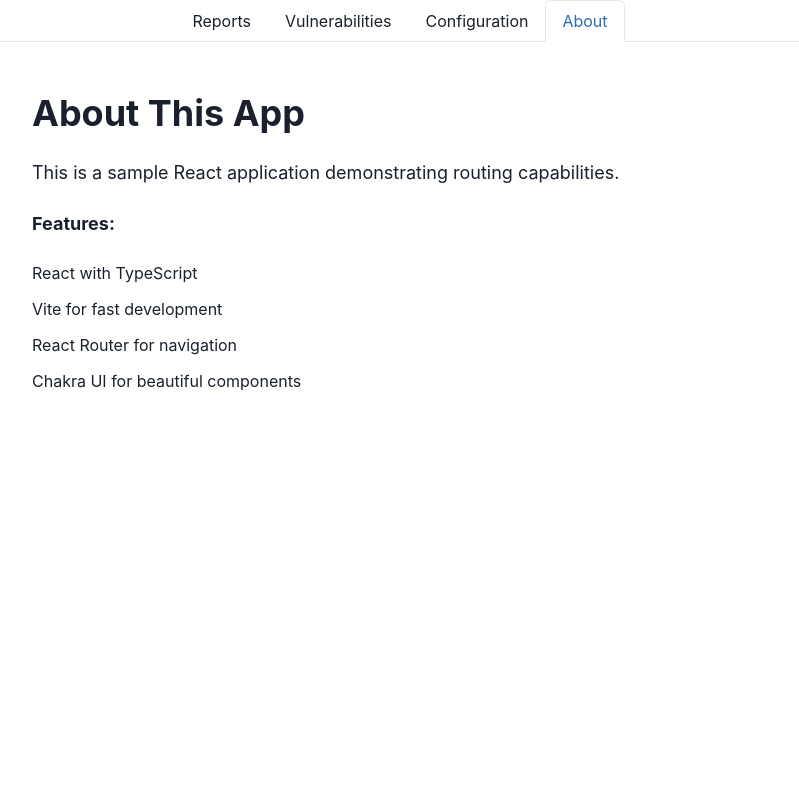
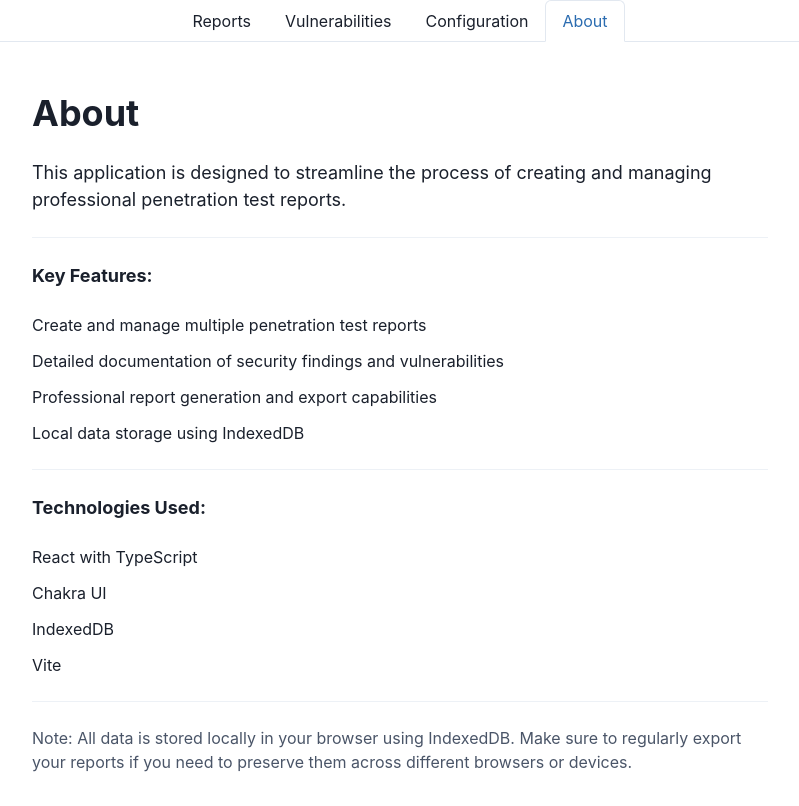
Before and after one commit to vahlkar/penne, a React (Vite) app: page /#/about in a window 1280 px wide. Shown: the whole page, without its empty margins (240-1039 px from the left). Built offline with nearby package versions, Linux system fonts and the light colour scheme.

Commit message:
Update about page.

```diff
--- a/src/components/About.tsx
+++ b/src/components/About.tsx
@@ -1,22 +1,43 @@
 import React from 'react';
-import { Container, Heading, Text, List, ListItem, VStack, Box } from '@chakra-ui/react';
+import { Container, Heading, Text, List, ListItem, VStack, Box, Divider } from '@chakra-ui/react';
 
 const About: React.FC = () => {
   return (
     <Box pt="60px">
       <Container maxW="container.md" py={8}>
         <VStack spacing={6} align="stretch">
-          <Heading>About This App</Heading>
+          <Heading>About</Heading>
+
           <Text fontSize="lg">
-            This is a sample React application demonstrating routing capabilities.
+            This application is designed to streamline the process of creating and managing professional penetration test reports.
           </Text>
-          <Text fontSize="lg" fontWeight="bold">Features:</Text>
+
+          <Divider />
+
+          <Text fontSize="lg" fontWeight="bold">Key Features:</Text>
+          <List spacing={3}>
+            <ListItem>Create and manage multiple penetration test reports</ListItem>
+            <ListItem>Detailed documentation of security findings and vulnerabilities</ListItem>
+            <ListItem>Professional report generation and export capabilities</ListItem>
+            <ListItem>Local data storage using IndexedDB</ListItem>
+          </List>
+
+          <Divider />
+
+          <Text fontSize="lg" fontWeight="bold">Technologies Used:</Text>
           <List spacing={3}>
             <ListItem>React with TypeScript</ListItem>
-            <ListItem>Vite for fast development</ListItem>
-            <ListItem>React Router for navigation</ListItem>
-            <ListItem>Chakra UI for beautiful components</ListItem>
+            <ListItem>Chakra UI</ListItem>
+            <ListItem>IndexedDB</ListItem>
+            <ListItem>Vite</ListItem>
           </List>
+
+          <Divider />
+
+          <Text fontSize="md" color="gray.600">
+            Note: All data is stored locally in your browser using IndexedDB. Make sure to regularly export your reports if you need
+            to preserve them across different browsers or devices.
+          </Text>
         </VStack>
       </Container>
     </Box>
```
